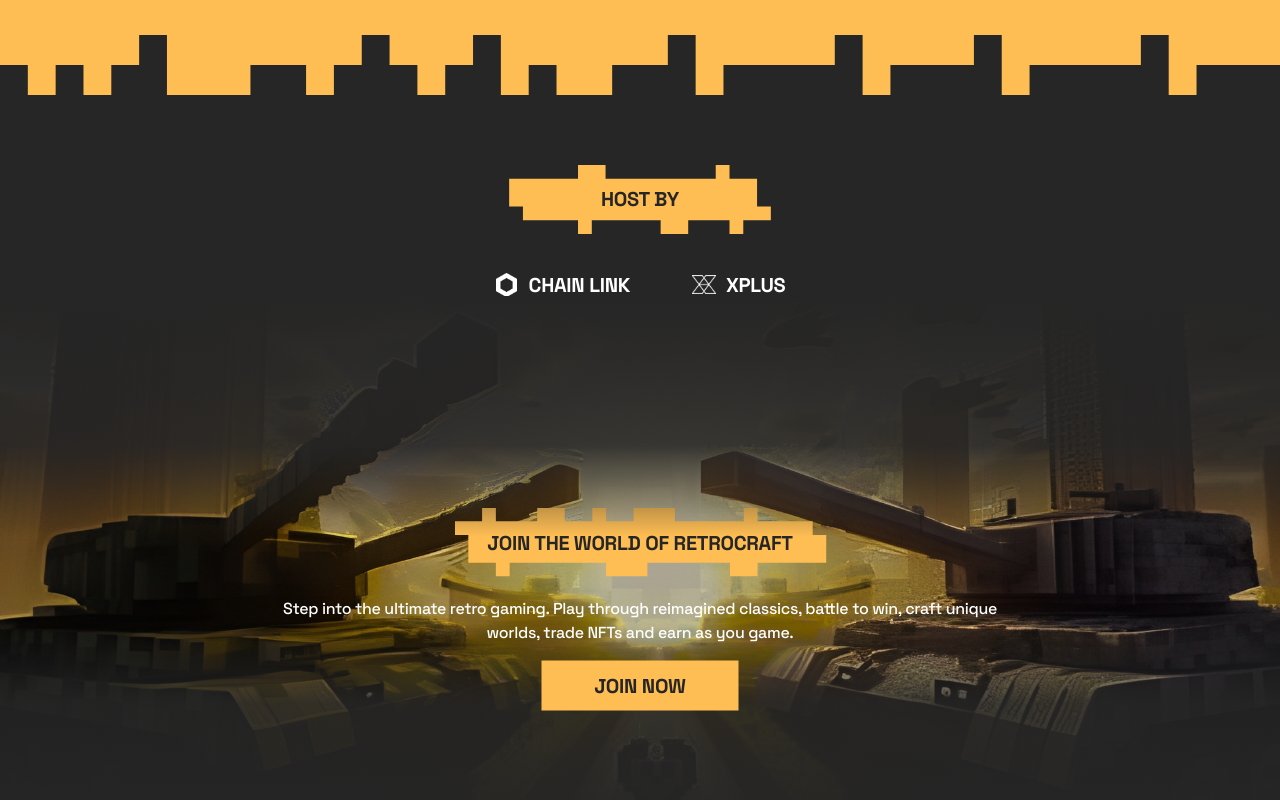
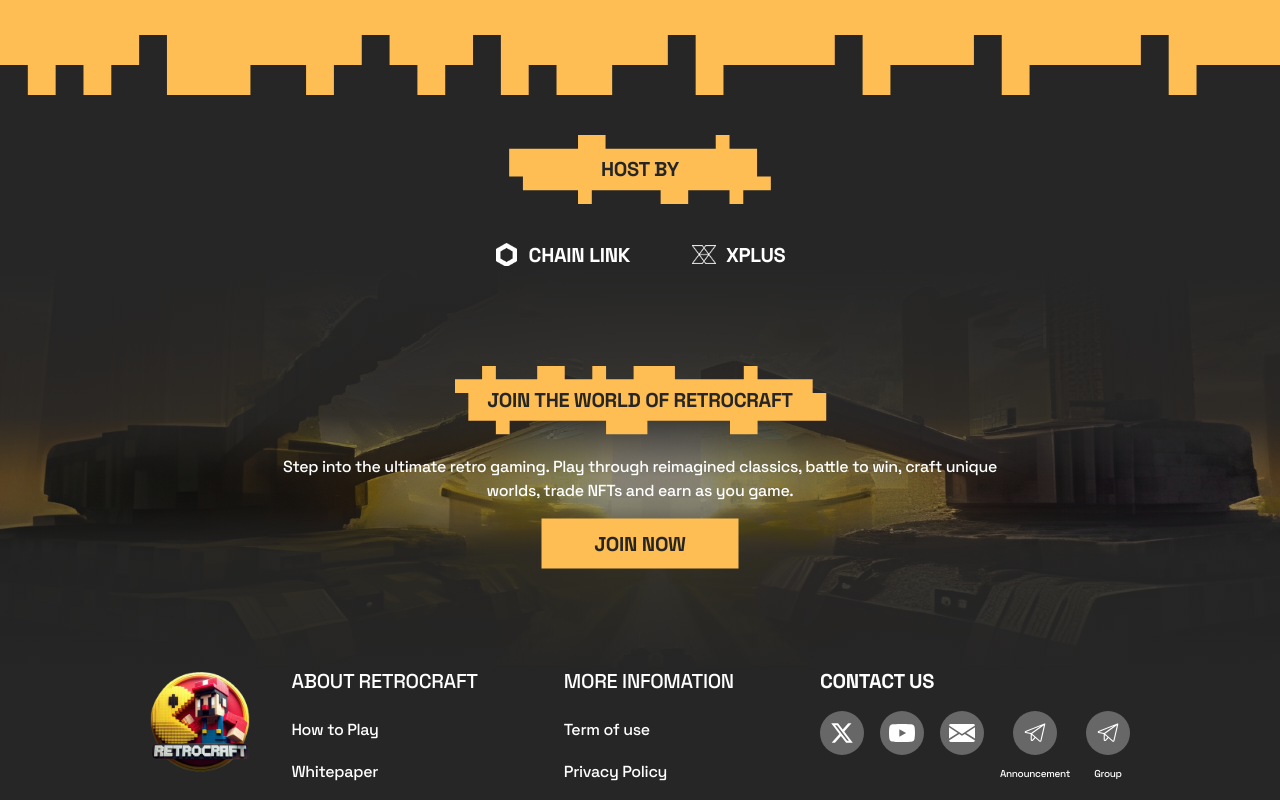
Before and after one commit to nguyenngocbao/retro, a Next.js app: page / in a window 1280 px wide. Shown: the part 3940-4740 px from the top of the page. Built offline with nearby package versions, Linux system fonts and the light colour scheme.

Commit message:
Update logo, fix space

```diff
--- a/src/app/components/features/JoinTheWorldSection.tsx
+++ b/src/app/components/features/JoinTheWorldSection.tsx
@@ -13,13 +13,13 @@ export const JoinTheWorldSection: FC<HTMLAttributes<HTMLElement>> = ({
   return (
     <section
       className={mergeClasses(
-        `relative flex h-[621px] flex-col justify-end bg-join-the-world bg-cover bg-center text-center lg:bg-join-the-world-pc xl:h-[521px] 2xl:h-[1000px]`,
+        `relative flex h-[500px] flex-col justify-end bg-join-the-world bg-cover bg-center text-center md:h-[400px] lg:bg-join-the-world-pc 2xl:h-[700px]`,
         className
       )}
       {...props}
     >
       <div className="absolute bottom-[-11px] left-0 h-[202px] w-full bg-[linear-gradient(180deg,_rgba(38,_38,_38,_0.00)_0%,_rgba(38,_38,_38,_0.87)_37.79%,_#262626_100%)] 2xl:h-[400px]"></div>
-      <div className="absolute w-full px-[8px] py-[94px] md:px-[19px] lg:left-[50%] lg:top-[60%] lg:mx-auto lg:max-w-[733px] lg:translate-x-[-50%] lg:translate-y-[-50%] lg:p-0">
+      <div className="absolute top-[50%] z-20 w-full translate-y-[-50%] px-[8px] py-[94px] md:px-[19px] lg:left-[50%] lg:mx-auto lg:max-w-[733px] lg:translate-x-[-50%] lg:p-0">
         <div className="hidden-ani-from-bot mb-[20px] flex h-[69px] w-full items-center justify-center bg-bg-title-5 bg-contain bg-center bg-no-repeat text-[20px] font-bold leading-[28px] text-black 2xl:mb-[40px] 2xl:h-[136px] 2xl:w-[733px] 2xl:text-[40px] 2xl:leading-[48px]">
           {JOIN_THE_WORLD.title}
         </div>
--- a/src/app/components/features/PartnershipSection.tsx
+++ b/src/app/components/features/PartnershipSection.tsx
@@ -4,8 +4,8 @@ import { Image } from '../images/Image';
 
 export const PartnershipSection = () => {
   return (
-    <section className="relative mt-[130px] flex flex-col items-start justify-center gap-[39px] px-[19px] md:items-center 2xl:mt-[300px] 2xl:gap-[78px]">
-      <div className="absolute bottom-[1px] left-0 z-10 h-[241px] w-full translate-y-[100%] bg-[linear-gradient(360deg,_rgba(38,_38,_38,_0.00)_0%,_rgba(38,_38,_38,_0.87)_37.79%,_#262626_100%)] 2xl:h-[421px] 2xl:bg-[linear-gradient(360deg,_rgba(38,_38,_38,_0.00)_0%,_rgba(38,_38,_38,_0.87)_52.08%,_#262626_100%)]"></div>
+    <section className="relative mt-[130px] flex flex-col items-center justify-center gap-[39px] px-[19px] md:mt-[100px] 2xl:mt-[250px] 2xl:gap-[78px]">
+      <div className="absolute bottom-[1px] left-0 z-10 h-[241px] w-full translate-y-[100%] bg-[linear-gradient(360deg,_rgba(38,_38,_38,_0.00)_0%,_rgba(38,_38,_38,_0.87)_37.79%,_#262626_100%)] 2xl:h-[250px] 2xl:bg-[linear-gradient(360deg,_rgba(38,_38,_38,_0.00)_0%,_rgba(38,_38,_38,_0.87)_52.08%,_#262626_100%)]"></div>
       <div className="flex h-[69px] w-[263px] items-center justify-center bg-bg-title-2 bg-contain bg-no-repeat text-[20px] font-bold leading-[28px] text-black 2xl:ml-[unset] 2xl:h-[135px] 2xl:w-[512px] 2xl:text-[40px] 2xl:leading-[48px]">
         {PARTNERSHIP.title}
       </div>
--- a/src/app/constant.ts
+++ b/src/app/constant.ts
@@ -64,6 +64,16 @@ export const FOOTER_MENU_OPTIONS: Option[] = [
         label: '',
         value: 'https://twitter.com/RetroCraftio',
         image: '/x.svg'
+      },
+      {
+        label: '',
+        value: 'https://t.me/RetroCraftglobal',
+        image: '/youtube.svg'
+      },
+      {
+        label: '',
+        value: 'https://t.me/RetroCraftglobal',
+        image: '/gmail.svg'
       },
       {
         label: 'Announcement',
```
Also changed, not shown: public/gmail.svg (added), public/youtube.svg (added).
